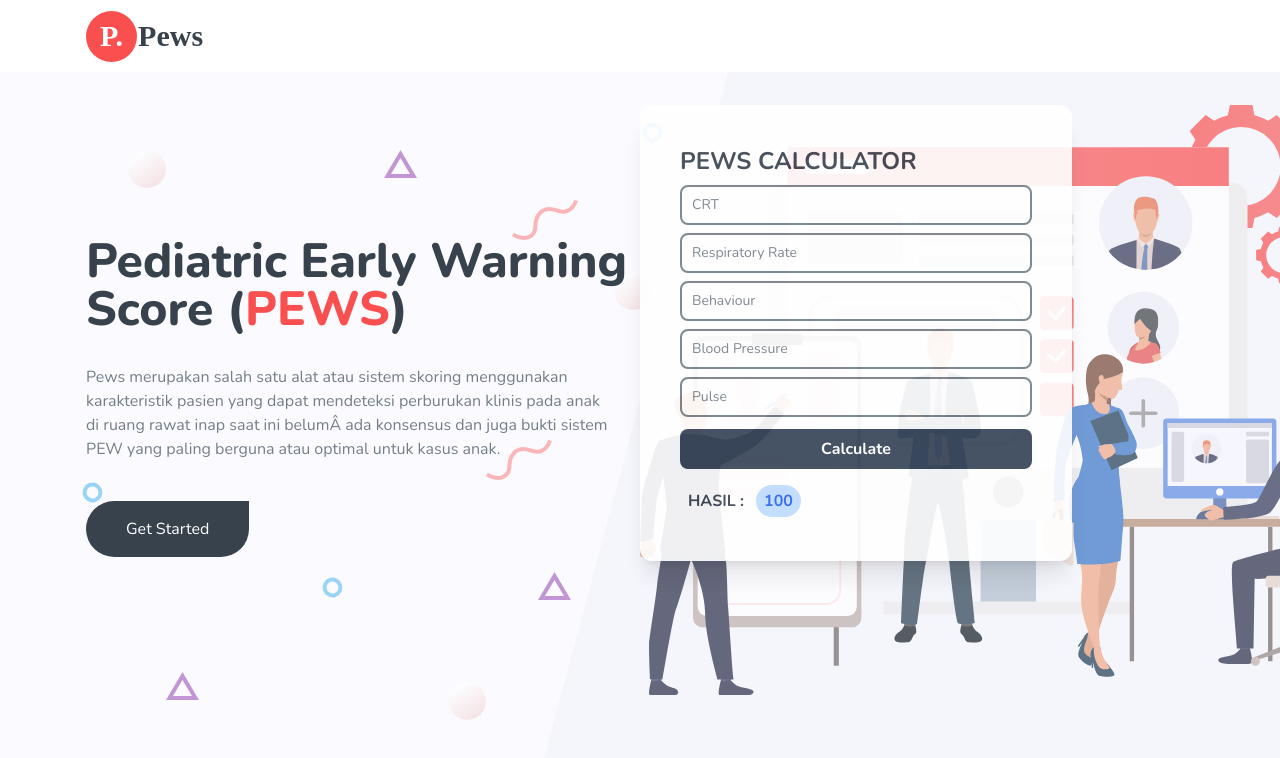
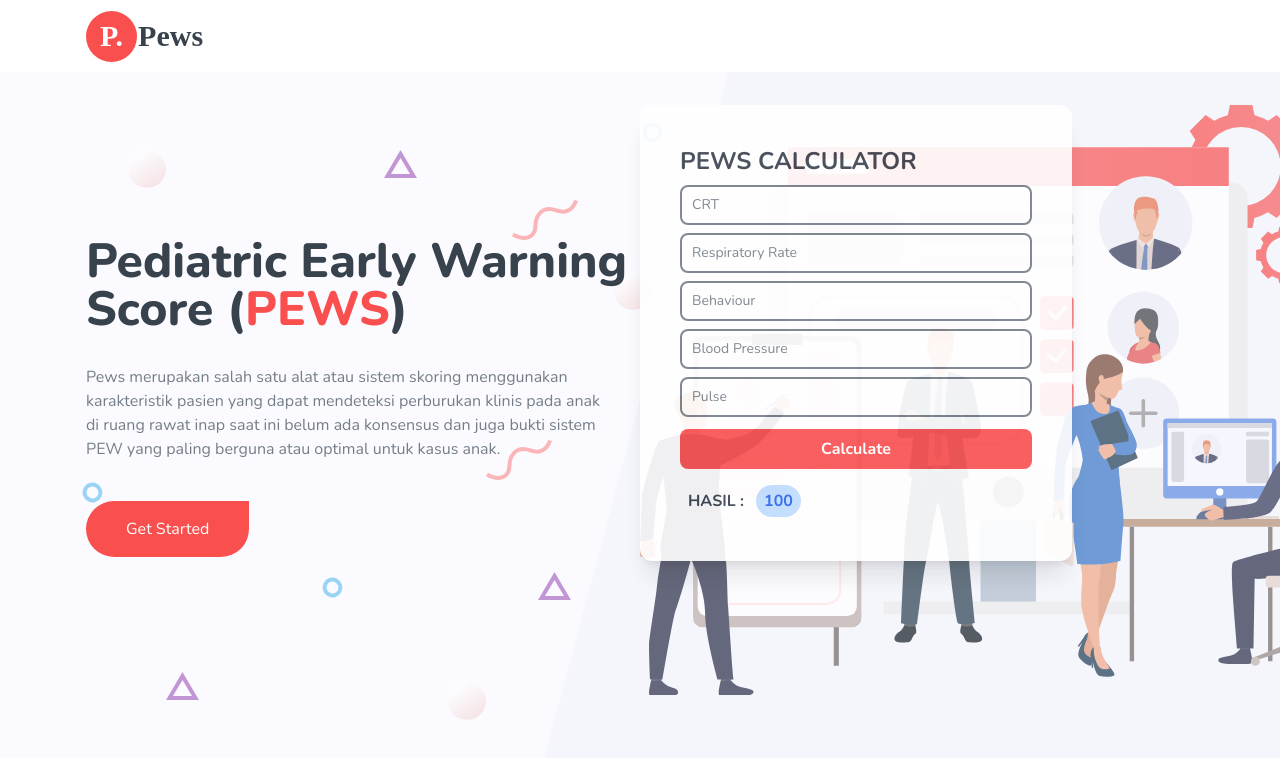
Before and after one commit to arr-code/pews, a Next.js app: page / in a window 1280 px wide. Shown: the top 758 px of the page. Built offline with nearby package versions, Linux system fonts and the light colour scheme.

Commit message:
update: button color use theme

```diff
--- a/pages/index.tsx
+++ b/pages/index.tsx
@@ -91,7 +91,7 @@ const Home: NextPage = () => {
                     <div className="w-full lg:w-1/2">
                         <div className="header_hero_content pt-150 lg:pt-0">
                             <h2 className="hero_title text-2xl sm:text-4xl md:text-5xl lg:text-4xl xl:text-5xl font-extrabold">Pediatric Early Warning Score (<span className="text-theme-color">PEWS</span>)</h2>
-                            <p className="mt-8 lg:mr-8">Pews merupakan salah satu alat atau sistem skoring menggunakan karakteristik pasien yang dapat mendeteksi perburukan klinis pada anak di ruang rawat inap saat ini belumÂ ada konsensus dan juga bukti sistem PEW yang paling berguna atau optimal untuk kasus anak.</p>
+                            <p className="mt-8 lg:mr-8">Pews merupakan salah satu alat atau sistem skoring menggunakan karakteristik pasien yang dapat mendeteksi perburukan klinis pada anak di ruang rawat inap saat ini belum ada konsensus dan juga bukti sistem PEW yang paling berguna atau optimal untuk kasus anak.</p>
                             <div className="hero_btn mt-10">
                                 <a className="main-btn" href="#" id="get_started">Get Started</a>
                             </div>
@@ -131,7 +131,7 @@ const Home: NextPage = () => {
                                     <label htmlFor="blood_pressure" className="absolute text-sm text-gray-500 dark:text-gray-400 duration-300 transform -translate-y-4 scale-75 top-2 z-10 origin-[0] bg-white dark:bg-gray-900 px-2 peer-focus:px-2 peer-focus:text-theme-color peer-focus:dark:text-theme-color peer-placeholder-shown:scale-100 peer-placeholder-shown:-translate-y-1/2 peer-placeholder-shown:top-1/2 peer-focus:top-2 peer-focus:scale-75 peer-focus:-translate-y-4 left-1">Pulse</label>
                                 </div>
                                 <div id="button" className="flex flex-col w-full my-3">
-                                    <button type="button" className="w-full py-2 bg-slate-700 rounded-lg text-white">
+                                    <button type="button" className="w-full py-2 bg-theme-color rounded-lg text-white">
                                         <div className="flex flex-row items-center justify-center">
                                             <div className="font-bold">Calculate</div>
                                         </div>
--- a/styles/globals.css
+++ b/styles/globals.css
@@ -59,7 +59,7 @@ a, button {
   @apply flex flex-wrap;
 }
 .main-btn {
-  @apply inline-block font-medium text-base text-center rounded-full text-white cursor-pointer z-10 transition-all duration-300 bg-black overflow-hidden relative px-10 py-4 hover:bg-opacity-80 hover:text-white;
+  @apply inline-block font-medium text-base text-center rounded-full text-white cursor-pointer z-10 transition-all duration-300 bg-theme-color overflow-hidden relative px-10 py-4 hover:bg-opacity-80 hover:text-white;
   border-top-right-radius: 0px;
 }
 
```
Also changed, not shown: public/css/tailwindcss.css.
